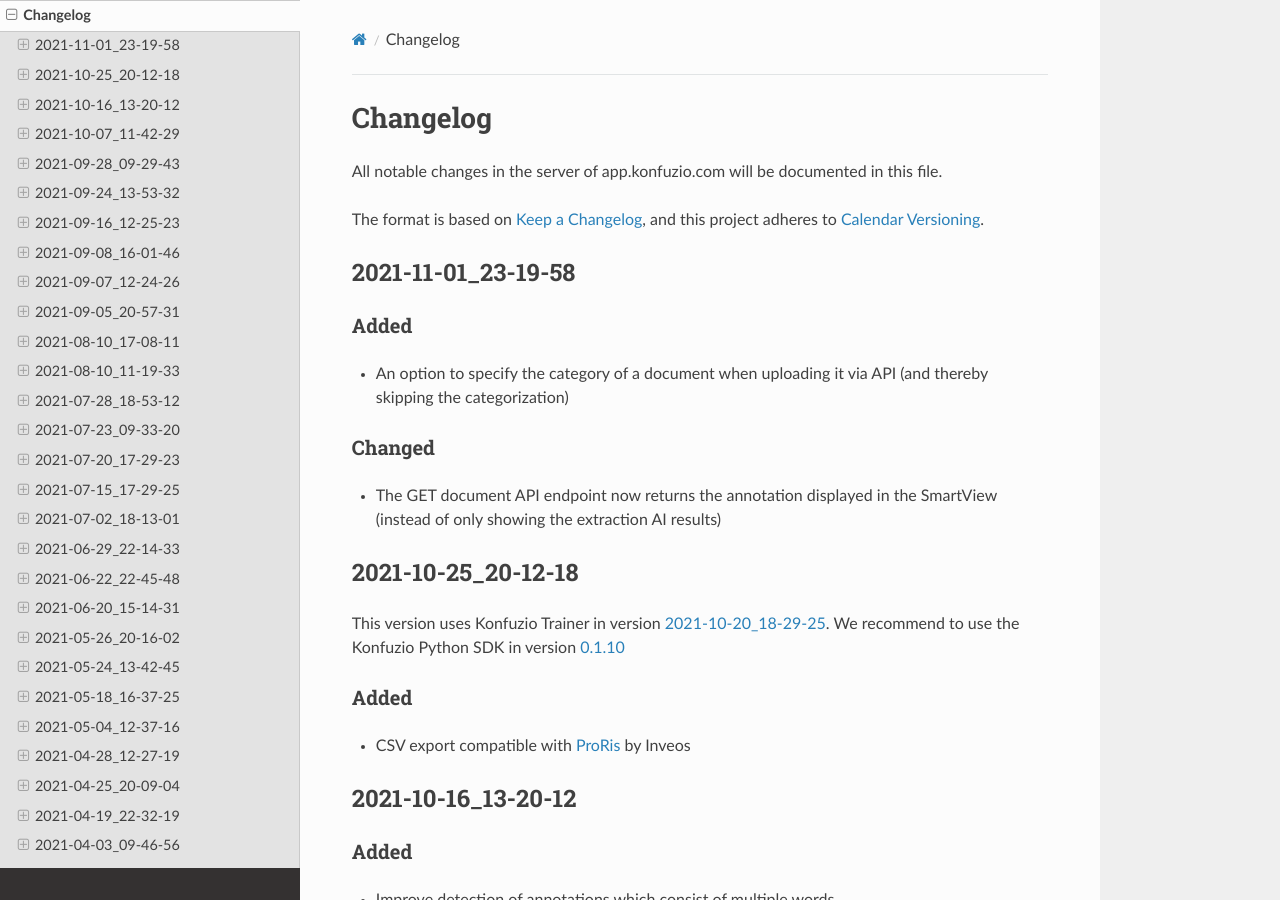
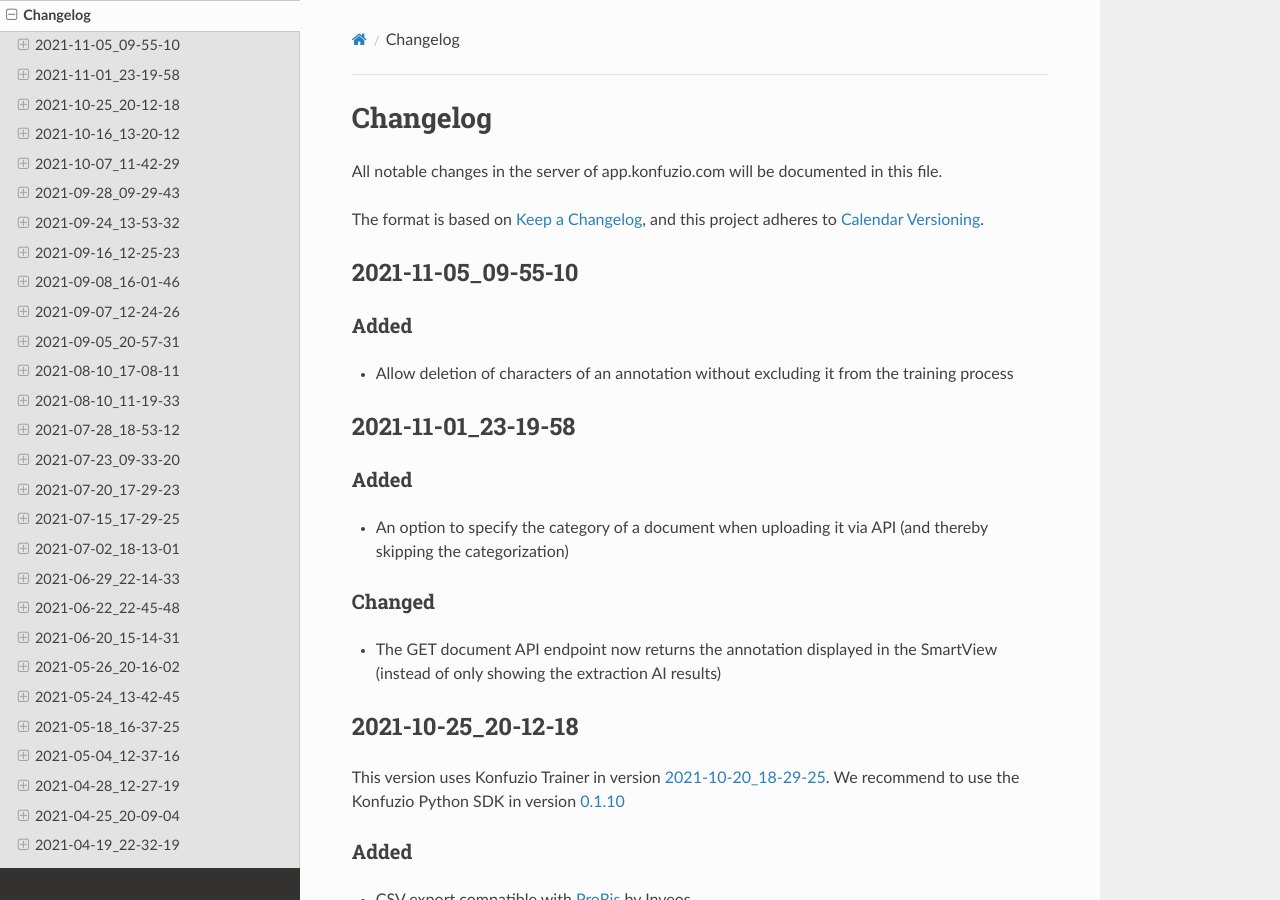
Before and after one commit to konfuzio-ai/konfuzio-sdk, a Sphinx documentation site: the page built from docs/web/changelog_app.md, in a window 1280 px wide and 900 px high. Built offline with Sphinx 7.4.7 and the Read the Docs theme 2.0.0, drawn with Linux system fonts in a browser that asks for light colours.

Commit message:
Update changelog_app.md

```diff
--- a/docs/web/changelog_app.md
+++ b/docs/web/changelog_app.md
@@ -7,6 +7,11 @@
 
 The format is based on [Keep a Changelog](https://keepachangelog.com/en/1.0.0/),
 and this project adheres to [Calendar Versioning](https://calver.org/overview.html).
+
+## 2021-11-05_09-55-10
+
+### Added
+- Allow deletion of characters of an annotation without excluding it from the training process
 
 ## 2021-11-01_23-19-58
 
```
